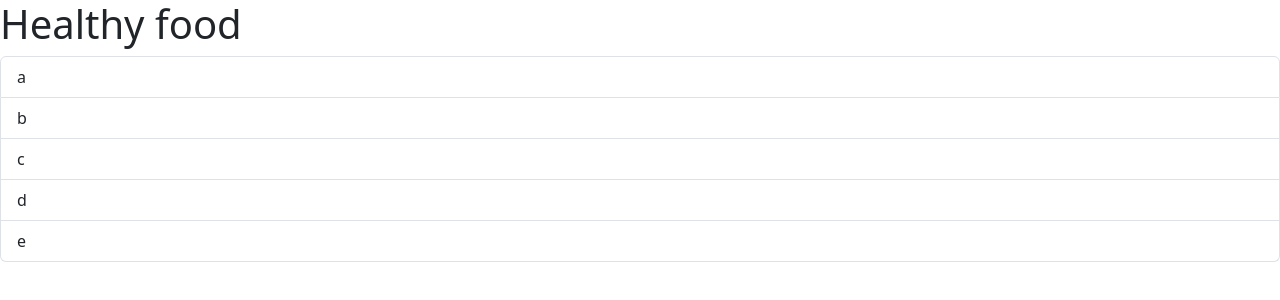
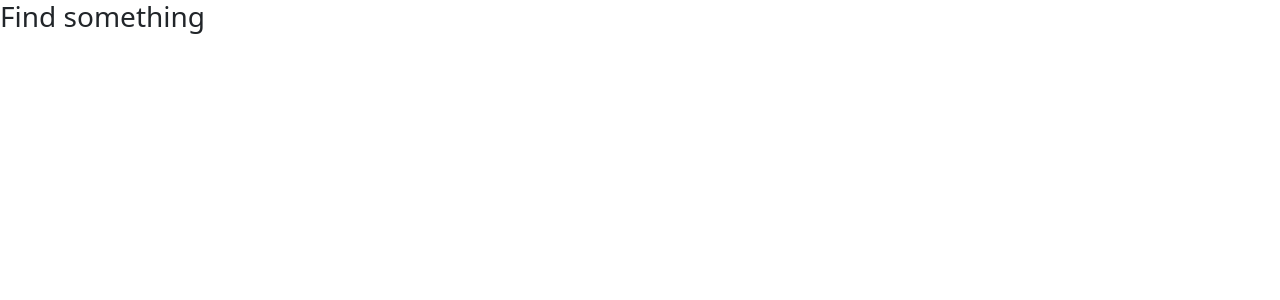
Before and after one commit to HirenGajjar/React-basics, a React (Vite) app in the folder 6 Fragments/fragments/: page / in a window 1280 px wide. Shown: the top 300 px of the page. Built offline with nearby package versions, Linux system fonts and the light colour scheme.

Commit message:
Add example for ternary operation

```diff
--- a/6 Fragments/fragments/src/App.jsx
+++ b/6 Fragments/fragments/src/App.jsx
@@ -3,11 +3,19 @@
 import "bootstrap/dist/css/bootstrap.min.css";
 
 function App() {
-let food = ['a','b','c','d','e'];
+// let food = ['a','b','c','d','e'];
+let food =[];
 
+let msg = food.length == 0 ? <h2>Find something</h2> :null;
+if(food.length == 0){
+  return <h3>Find something</h3>;
+}
   return (
     <>
      <h1>Healthy food</h1>
+     {
+      msg
+     }
       <ul className="list-group">
             {
                   food.map(item => <li key={item} className="list-group-item">{item}</li>)
```
Also changed, not shown: 1 other file (tests, documents, lock files or other folders).
